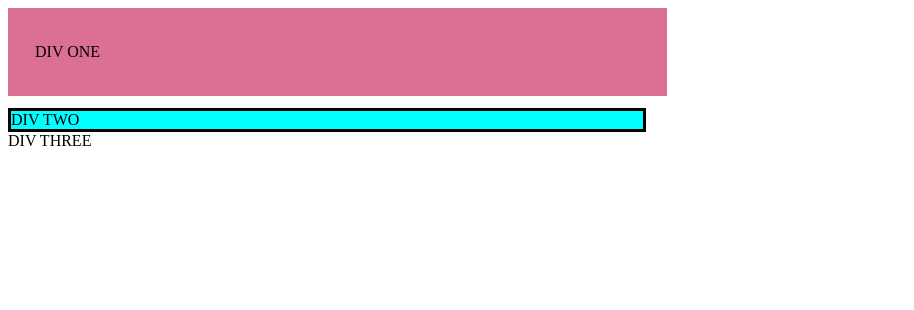
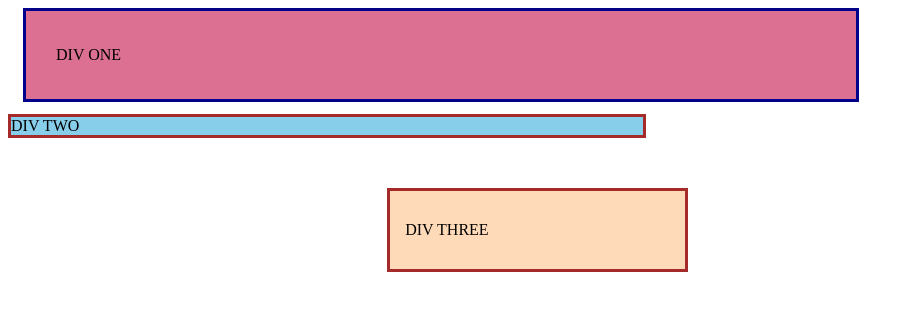
Before and after one commit to Afroman726/Odin-Projects-CSS, a plain HTML site: page Margin/index.html in a window 1280 px wide. Shown: the whole page, without its empty margins (0-914 px from the left). Drawn offline with Linux system fonts and the light colour scheme.

Commit message:
Completed Margin/Box Practicegit status

```diff
--- a/Margin/styles.css
+++ b/Margin/styles.css
@@ -1,20 +1,33 @@
 .one{
     display: block;
   background-color: palevioletred;
-  border-style: solid;
-  border:14px darkblue;
-  width:50%;
+  border:3px solid darkblue;
+  width:800px;
   text-align:left;
-  padding-left: 27px;
+  padding-left: 30px;
   padding-top: 35px;
   padding-bottom: 35px;
+  margin-left: 15px;
   }
 
   .two{
   display: block;
   width: 50%;
-  background-color: aqua;
+  background-color: skyblue;
   margin-top: 12px;
-  border-style: solid;
-  border-color: 3px brown;
+  border: 3px solid brown;
   }
+
+  .three{
+    display:block;
+    width:275px;
+    background-color: peachpuff;
+    margin-left: 30%;
+    margin-top: 50px;
+    padding-top: 30px;
+    padding-bottom: 30px;
+    padding-left: 15px;
+    padding-right: 5px;
+    border:3px solid brown;
+
+  }
```
